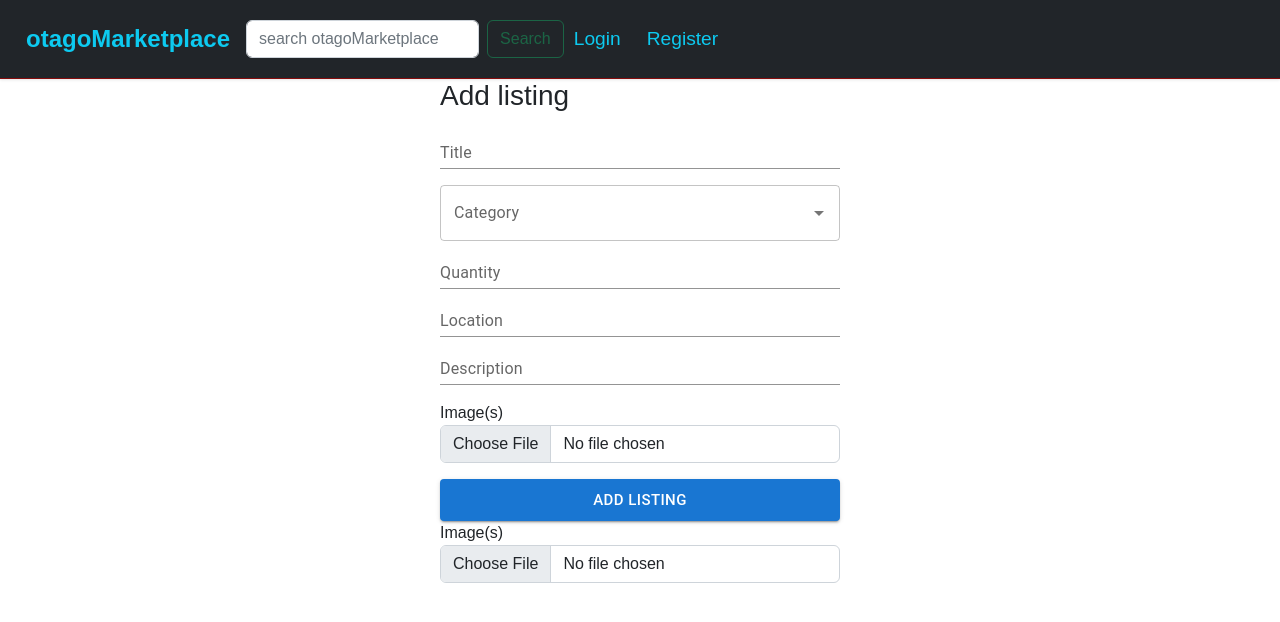
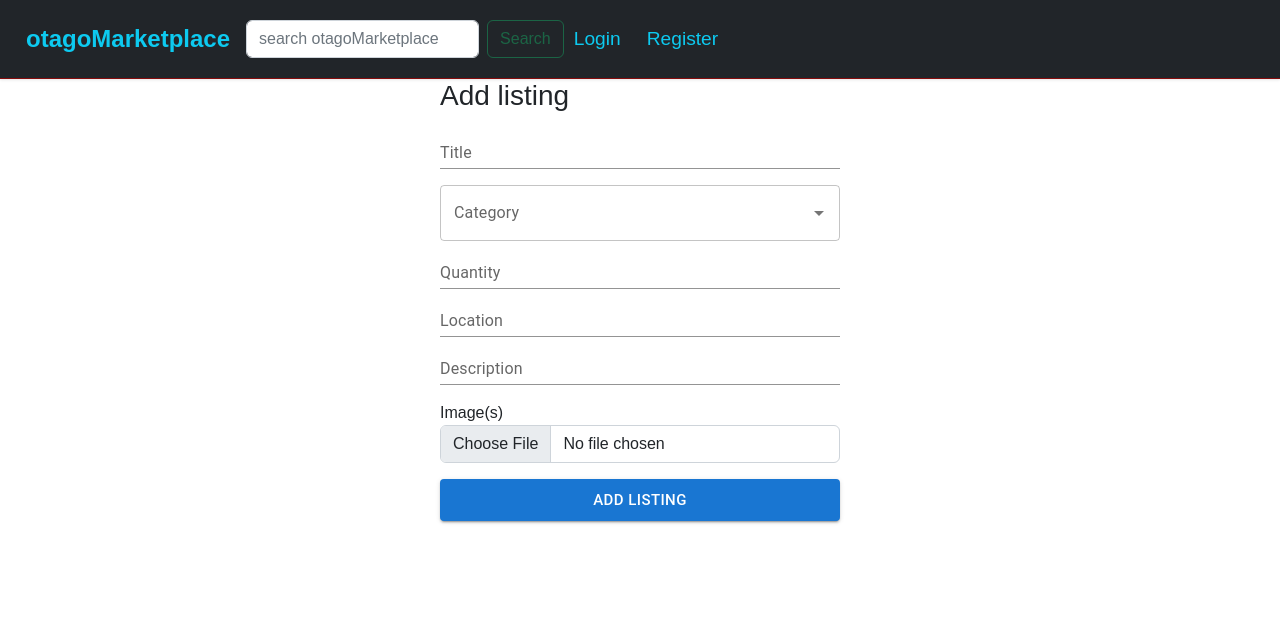
Before and after one commit to vicmon810/Otago__Market__place, a React (Create React App) app in the folder Project/client/: page /create in a window 1280 px wide. Shown: the top 622 px of the page. Built offline with nearby package versions, Linux system fonts and the light colour scheme.

Commit message:
removal of extra "upload image" button

```diff
--- a/Project/client/src/components/CreateItems/createItem.js
+++ b/Project/client/src/components/CreateItems/createItem.js
@@ -204,17 +204,6 @@ export default function Create() {
           Add listing
         </Button>
 
-        <div className="form-group">
-          <label htmlFor="Image">Image(s)</label>
-          <input
-            type="file"
-            accept="image/*"
-            className="form-control"
-            id="images"
-            //value={form.images}
-            onChange={(e) => validateImageSize(e.target.files)}
-          />
-        </div>
       </Box>
     </div>
   );
```
